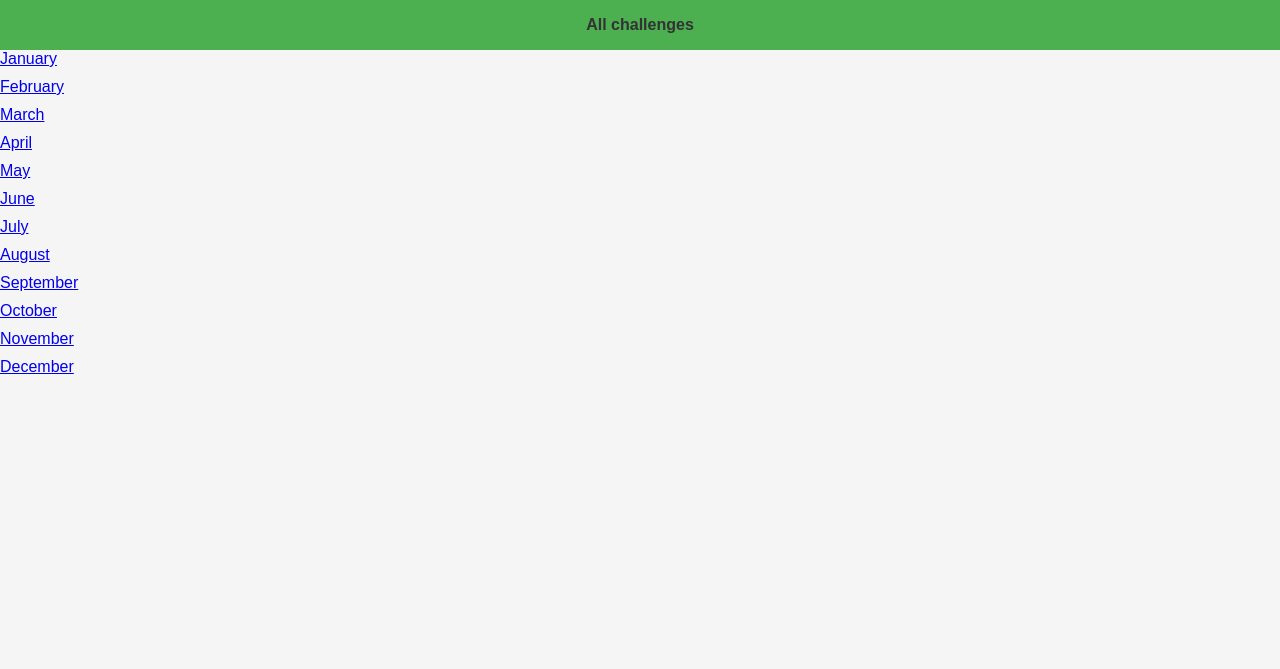
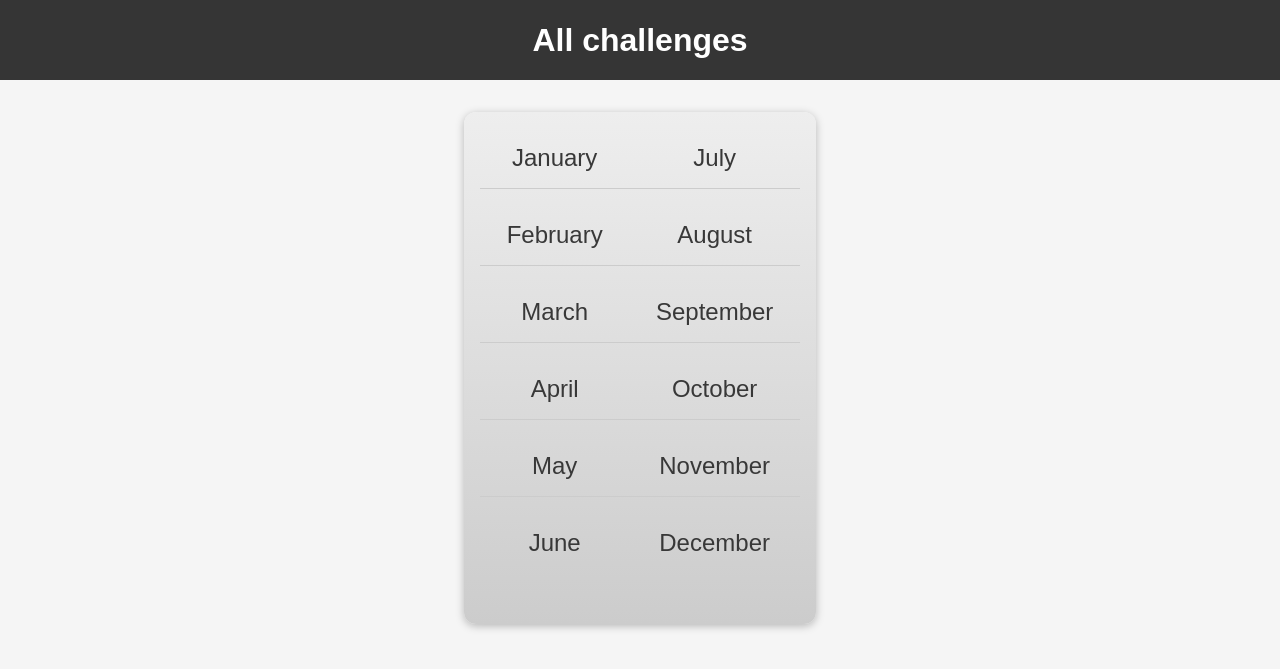
Before and after one commit to alexfbasa/CourseDjango, a Django app: page /challenges/ in a window 1280 px wide. Shown: the top 669 px of the page. Run offline with Django 4.2, Linux system fonts and the light colour scheme.

Commit message:
Styled better

```diff
--- a/monthly_challenges/challenges/static/challenges/challenges.css
+++ b/monthly_challenges/challenges/static/challenges/challenges.css
@@ -1,3 +1,5 @@
+/* challenges.css */
+
 /* Reset some default styles */
 body, h1, h2, h3, p, ul, li {
     margin: 0;
@@ -8,68 +10,71 @@ body, h1, h2, h3, p, ul, li {
 body {
     background-color: #f5f5f5;
     color: #333;
-    font-family: Arial, sans-serif;
-}
-
-/* Style the header */
-header {
-    background-color: #4CAF50;
-    color: #fff;
-    padding: 1em;
-    text-align: center;
-}
-
-header h1 {
-    margin: 0;
-}
-
-/* Style the navigation menu */
-nav ul {
-    list-style: none;
-}
-
-nav ul li {
-    display: inline;
-    margin-right: 10px;
-}
-
-nav a {
-    text-decoration: none;
-    color: #333;
-    font-weight: bold;
-}
-
-/* Style the main content */
-main {
-    max-width: 800px;
-    margin: 20px auto;
-    padding: 20px;
-    background-color: #fff;
-    border-radius: 8px;
-    box-shadow: 0 0 10px rgba(0, 0, 0, 0.1);
-}
-
-/* Style the footer */
-footer {
-    text-align: center;
-    padding: 10px;
-    background-color: #4CAF50;
-    color: #fff;
-    position: fixed;
-    bottom: 0;
-    width: 100%;
+    font-family: 'Your Custom Font', sans-serif;
 }
 
 /* Style the list of challenges in index.html */
 ul {
     list-style: none;
+    margin: 2rem auto;
+    width: 90%;
+    max-width: 20rem;
+    box-shadow: 0 2px 8px rgba(0, 0, 0, 0.26);
+    padding: 1rem;
+    border-radius: 12px;
+    display: flex;
+    flex-direction: column;
+    flex-wrap: wrap;
+    height: 30rem;
+    background: linear-gradient(to bottom, #eeeeee, #cccccc);
+    transition: box-shadow 0.3s ease;
 }
 
-ul li {
-    margin-bottom: 10px;
+/* Responsive design for smaller screens */
+@media only screen and (max-width: 600px) {
+    ul {
+        max-width: 100%;
+        height: auto;
+    }
 }
 
-/* Add some spacing to the challenge text in monthly_challenge.html */
-h1 {
-    margin-bottom: 20px;
+/* Style each list item */
+li {
+    margin: 1rem 0;
+    text-align: center;
+    font-size: 1.5rem;
+    border-bottom: 1px solid #ccc;
+    padding-bottom: 1rem;
+    transition: border-bottom 0.3s ease;
 }
+
+/* No border for the last item and the 6th item */
+li:last-of-type,
+li:nth-of-type(6) {
+    border-bottom: none;
+}
+
+/* Style links within list items */
+li a {
+    text-decoration: none;
+    color: #383838;
+    transition: color 0.3s ease;
+}
+
+/* Hover and active states for links */
+li a:hover,
+li a:active {
+    color: #7e0154;
+}
+
+/* Add subtle box shadow on hover for the entire list container */
+ul:hover {
+    box-shadow: 0 4px 16px rgba(0, 0, 0, 0.3);
+}
+
+/* Additional styling for icons */
+.icon {
+    width: 20px; /* Adjust the size based on your icon dimensions */
+    height: 20px;
+    margin-right: 10px;
+}
--- /dev/null
+++ b/monthly_challenges/challenges/static/challenges/includes/header.css
@@ -0,0 +1,25 @@
+header {
+  width: 100%;
+  height: 5rem;
+  background-color: #353535;
+}
+
+header nav {
+  width: 100%;
+  height: 100%;
+  display: flex;
+  justify-content: center;
+  align-items: center;
+}
+
+header nav a {
+  color: white;
+  font-size: 2rem;
+  font-weight: bold;
+  text-decoration: none;
+}
+
+header nav a:hover,
+header nav a:active {
+  color: #cf54a6;
+}
--- a/monthly_challenges/challenges/templates/challenges/index.html
+++ b/monthly_challenges/challenges/templates/challenges/index.html
@@ -2,9 +2,8 @@
 {% load static %}
 
 {% block css_files %}
-<!--    <link rel="stylesheet" href="{% static 'challenges/challenges.css' %}">-->
-    <link rel="stylesheet" type="text/css" href="{% static 'challenges/challenges.css'' %}">
-
+    <link rel="stylesheet" type="text/css" href="{% static 'challenges/challenges.css' %}">
+    <link rel="stylesheet" type="text/css" href="{% static 'challenges/includes/header.css' %}">
 {% endblock %}
 
     {% block page_title %}
--- a/monthly_challenges/monthly_challenges/settings.py
+++ b/monthly_challenges/monthly_challenges/settings.py
@@ -120,6 +120,9 @@ USE_TZ = True
 # https://docs.djangoproject.com/en/4.2/howto/static-files/
 
 STATIC_URL = 'static/'
+STATICFILES_DIRS = [
+    BASE_DIR / "static"
+]
 
 # Default primary key field type
 # https://docs.djangoproject.com/en/4.2/ref/settings/#default-auto-field
--- /dev/null
+++ b/monthly_challenges/static/styles.css
@@ -0,0 +1,10 @@
+@import url('https://fonts.googleapis.com/css2?family=Roboto+Condensed:wght@400;700&display=swap');
+
+html {
+  font-family: 'Roboto Condensed', sans-serif;
+}
+
+body {
+  margin: 0;
+  background-color: #1a1a1a;
+}
--- a/monthly_challenges/templates/base.html
+++ b/monthly_challenges/templates/base.html
@@ -1,8 +1,11 @@
+{% load static %}
+
 <!DOCTYPE html>
 <html lang="en">
 <head>
     <meta charset="UTF-8">
     <title>{% block page_title %}My challenges{% endblock %}</title>
+    <link rel="stylesheet" href="{% static 'styles.css' %}">
     {% block css_files %}
     {% endblock %}
 </head>
```
Also changed, not shown: monthly_challenges/challenges/static/challenges/challenge.css (added, +22 -0 lines), monthly_challenges/challenges/templates/challenges/challenge.html (+7 -1 lines).
